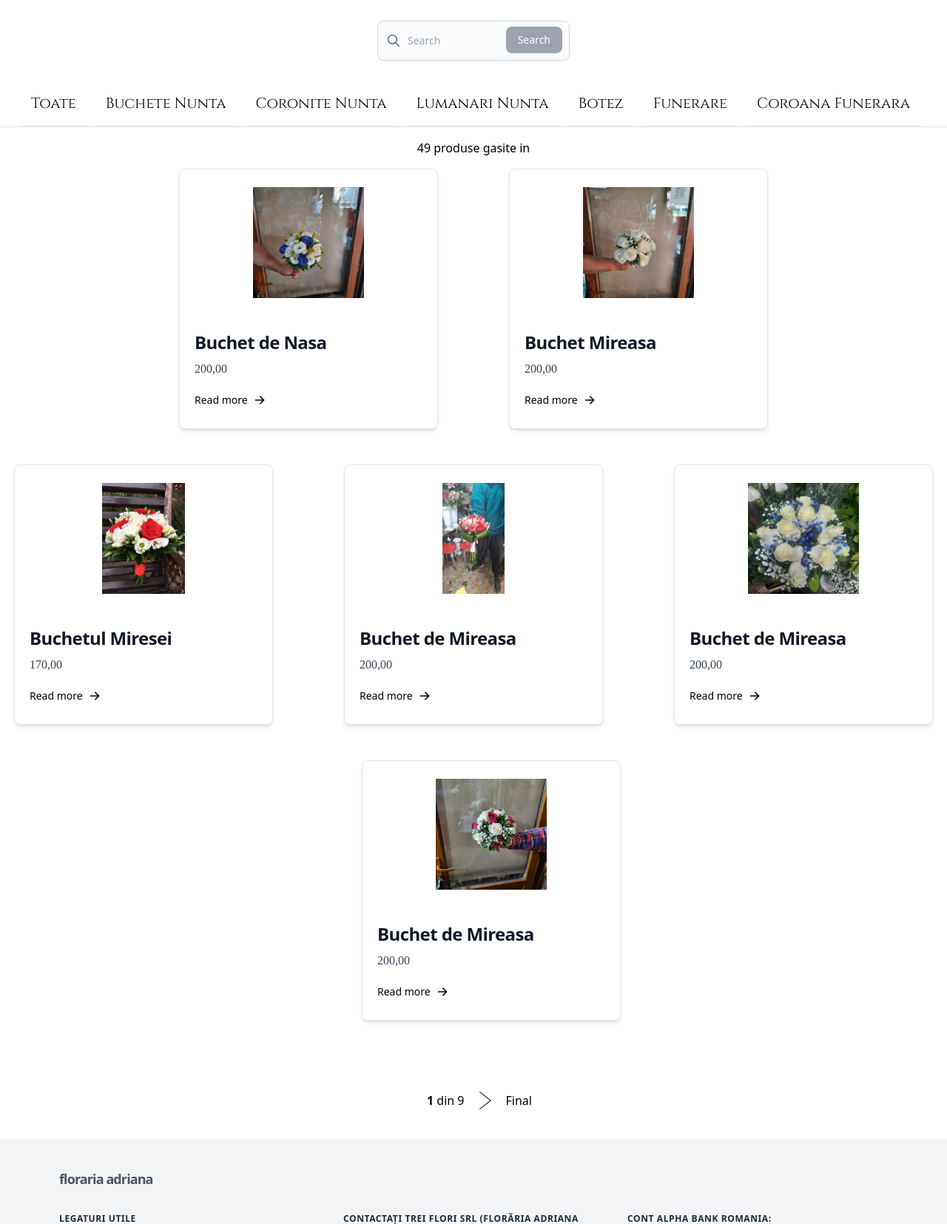
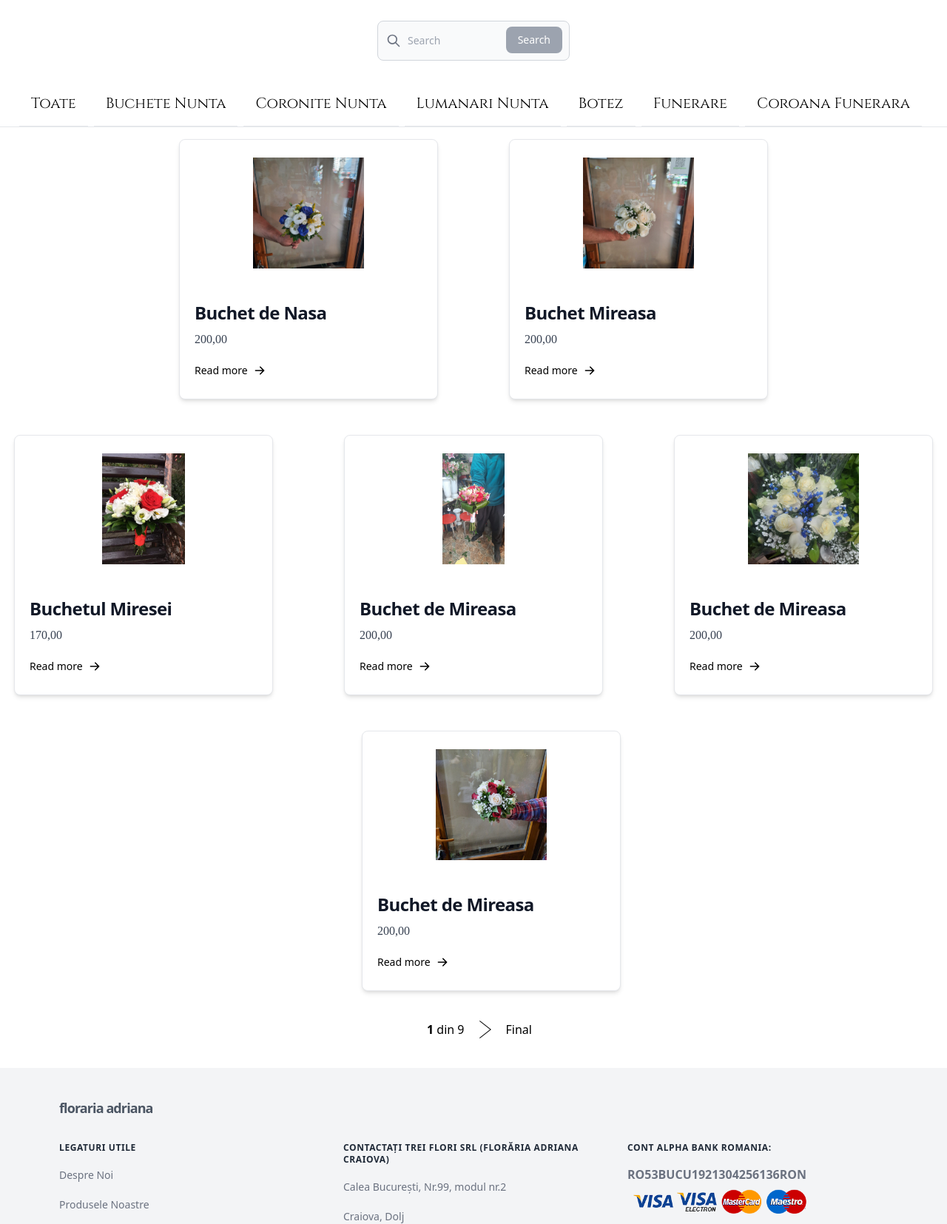
Before and after one commit to Calin224/florarie, a Django app: page /products/ in a window 1280 px wide. Shown: the part 269-1924 px from the top of the page at 74% size. Run offline with Django 4.2, Linux system fonts and the light colour scheme; data comes from the database, SQL or seed files in the repository; some libraries are stand-ins or nearby versions; some web fonts are replaced.

Commit message:
fixed products container remains: coroane funerare

```diff
--- a/base/templates/base/products.html
+++ b/base/templates/base/products.html
@@ -59,13 +59,10 @@
             {% endfor %}
         </ul>
     </div>
-    {% if count != 0 %}
-        <h1 class="text-center">{{ count }} produse gasite in {{ category.name }}</h1>
-    {% endif %}
-    <div class="container mx-auto flex justify-center items-center flex-wrap gap-12 mb-24 mt-4">
+    <div class="flex justify-center items-center gap-12 flex-wrap">
         {% for product in products_p %}
             <a href="{% url 'product' product.id %}">
-                <div class="max-w-sm bg-white border border-gray-200 rounded-lg shadow-md hover:scale-105 transition-all ease-in-out first-tr">
+                <div class="col-span-1 max-w-sm bg-white border border-gray-200 rounded-lg shadow-md hover:scale-105 transition-all ease-in-out first-tr">
                     {% if product.image.url is not None %}
                         <a href="{% url 'product' product.id %}" class="w-full flex justify-center">
                             <img class=" object-contain max-h-56 rounded-lg m-6" style="width: 300px;height: 150px;"
--- a/base/views.py
+++ b/base/views.py
@@ -32,7 +32,7 @@ def productsPage(request):
         page = 'category'
 
     categories = Category.objects.all()
-    context = {'categories': categories, 'products_p': products_p, 'count': count, 'page': page}
+    context = {'categories': categories, 'products_p': products_p, 'count': count, 'page': page, 'category': category}
     return render(request, 'base/products.html', context)
 
 
```
